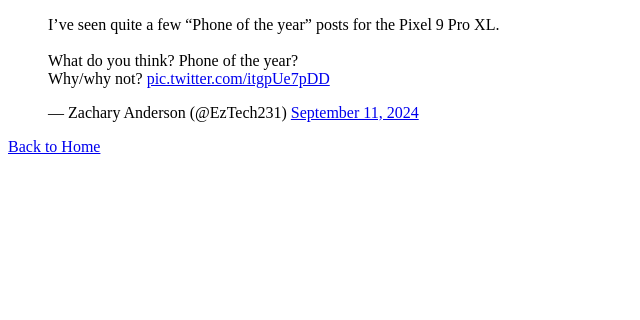
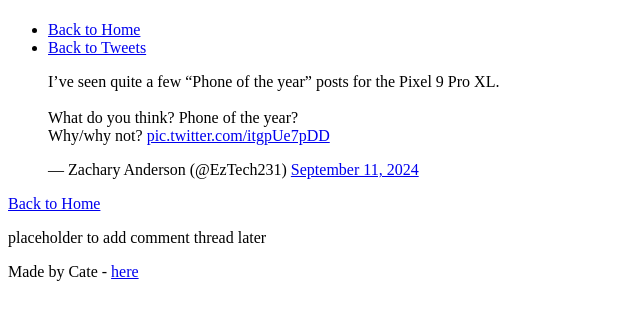
Before and after one commit to Nduat1/My_First_Portfolio, a plain HTML site: page html_basic/tweets.html in a window 1280 px wide. Shown: the whole page, without its empty margins (0-640 px from the left). Drawn offline with Linux system fonts and the light colour scheme.

Commit message:
Modified index.html and tweets.html

```diff
--- a/html_basic/tweets.html
+++ b/html_basic/tweets.html
@@ -6,6 +6,17 @@
     <title>First Portfolio</title>
 </head>
 <body>
+    <header></header>
+        <h1></h1>
+        <nav>
+            <ul>
+                <li><a href="index.html">Back to Home</a></li>
+                <li><a href="tweets.html">Back to Tweets</a></li>
+            </ul>
+        </nav>
+    </header>
+    <main>
+        <article>
             <blockquote class="twitter-tweet">
                 <p lang="en" dir="ltr">I’ve seen quite a few “Phone of the year” posts for the Pixel 9 Pro XL. <br>
                     <br>What do you think? Phone of the year? <br>Why/why not?
@@ -16,5 +27,13 @@
             <script async src="https://platform.twitter.com/widgets.js" charset="utf-8"></script>
 
             <p><a href="index.html">Back to Home</a></p>
+        </article>
+        <aside>
+            <p>placeholder to add comment thread later</p>
+        </aside>
+    </main>
+    <footer>
+        <p>Made by Cate - <a href="https://www.instagram.com/" target="_blank">here</a></p>
+    </footer>
 </body>
 </html>
```
Also changed, not shown: html_basic/index.html (+19 -0 lines). Lines whose indentation alone changed are shown as unchanged.
